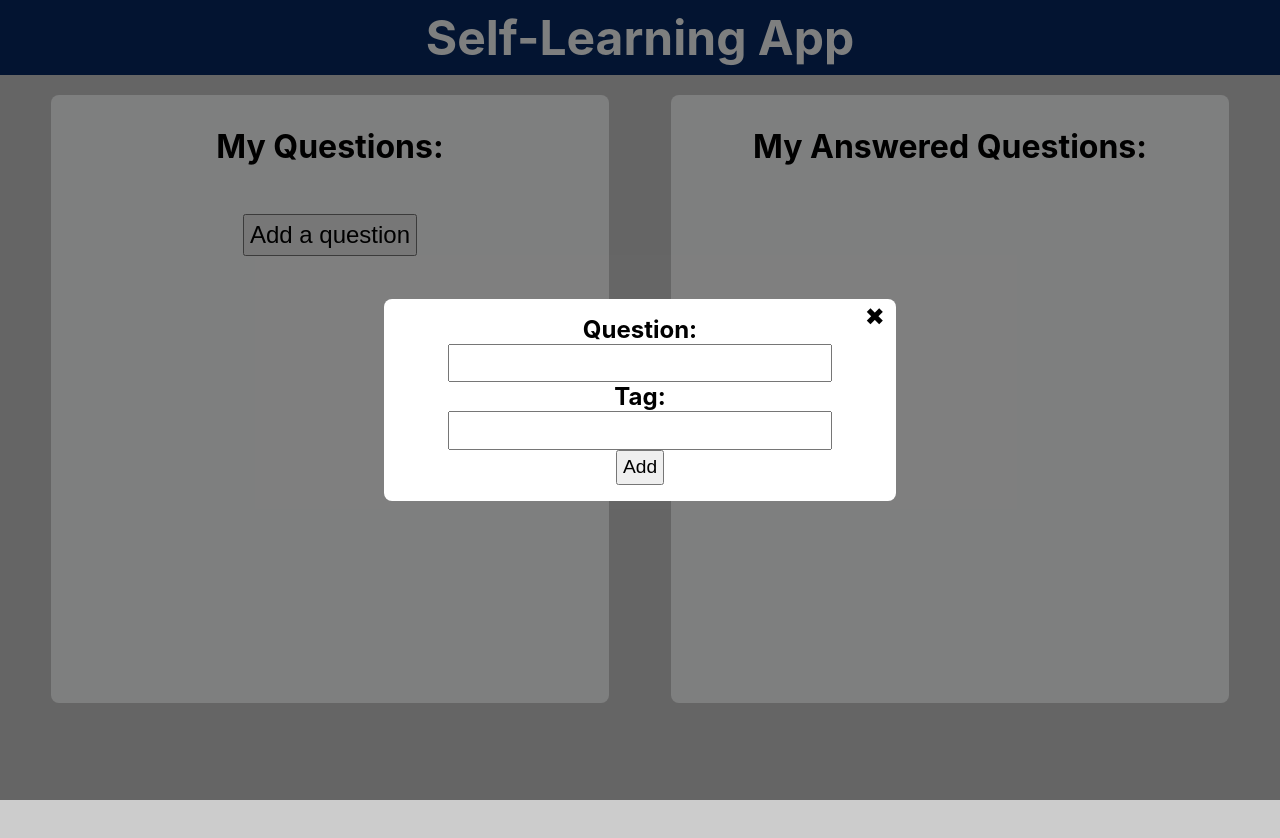
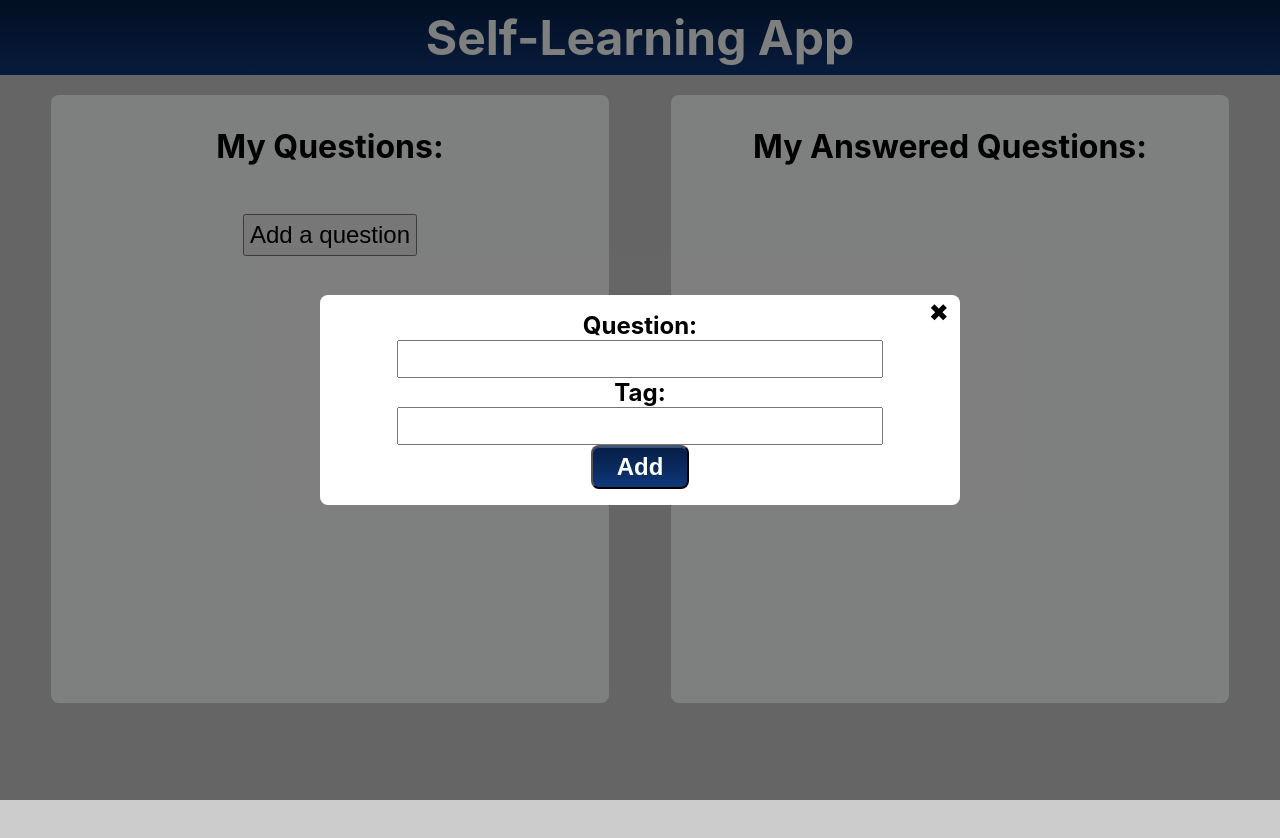
Before and after one commit to chingu-voyages/v12-geckos-team-04, a React (Create React App) app: page / in a window 1280 px wide. Both pictures are taken after a click on the button "Add a question". Shown: the top 838 px of the page. Built offline with nearby package versions, Linux system fonts and the light colour scheme.

Commit message:
styled buttons

```diff
--- a/src/components/AppHeader/AppHeader.module.css
+++ b/src/components/AppHeader/AppHeader.module.css
@@ -1,5 +1,5 @@
 .wrapper {
-    background: #062963;
+	background:linear-gradient(to bottom, #061f47 5%, #0e3779 100%);
     padding: 0.5rem;
 }
 
--- a/src/components/Questions/AnswerModal.js
+++ b/src/components/Questions/AnswerModal.js
@@ -11,7 +11,7 @@ const AnswerModal = (props) => {
                 </ul>
                 <form action="submit" onSubmit={props.answerQuestion}>
                     <textarea name="answerInput" className={styles.answerInput} cols="30" rows="5"></textarea>
-                    <button className={styles.submitButton} type="submit">Submit</button>
+                    <button className={styles.button} type="submit">Submit</button>
                 </form>
             </div>
         </div>
--- a/src/components/Questions/FormModal.js
+++ b/src/components/Questions/FormModal.js
@@ -11,7 +11,7 @@ const FormModal = (props) => {
                 <p className={styles.label}>Tag:</p>
                 <input type="text" className={styles.tagInput} name="taginput" />
                 <div>
-                    <button className={styles.addButton} type="submit">Add</button>
+                    <button className={styles.button} type="submit">Add</button>
                 </div>
             </form>
         </div>
--- a/src/components/Questions/InfoModal.js
+++ b/src/components/Questions/InfoModal.js
@@ -2,35 +2,35 @@ import React from 'react'
 import styles from './questions-styles/Modal.module.css'
 
 const InfoModal = (props) => {
+
+    let deleteButtonStyles = `${styles.button} ${props.answer ? styles.deleteAnswered : styles.deleteUnanswered}`
+
     return (
         <div className={styles.wrapper} onClick={props.closeInfoModal}>
             <div className={styles.content}>
                 <div className={styles.closeButton}>&#10006;</div>
                 <ul className={styles.infoList}>
-                    <li className={styles.label}>Question</li>
-                    <li className={styles.data}>{props.text}</li>
+                    <li className={styles.question}>{props.text}</li>
                     {!props.answer &&
                         <div>
-                            <li className={styles.label}>Added</li>
-                            <li className={styles.data}>{props.date}</li>
+                            <li className={styles.date}>{props.date}</li>
                         </div>}
                     {props.tag &&
                         <React.Fragment>
                             <li className={styles.label}>Tag</li>
-                            <li className={styles.data}>{props.tag}</li>
+                            <li className={styles.tag}>{props.tag}</li>
                         </React.Fragment>}
                     {props.answer &&
                         <React.Fragment>
-                            <li className={styles.label}>Answer</li>
-                            <li className={styles.data}>{props.answer}</li>
+                            <li className={styles.answer}>{props.answer}</li>
                         </React.Fragment>}
                 </ul>
-                <div>
-                    {!props.answer && <button className={styles.answerButton} onClick={() => {props.showAnswerModal()}}>Answer this question</button>}
-                    <button className={props.answer ? styles.deleteAnsweredButton : styles.deleteUnansweredButton} onClick={(e) => {props.deleteQuestion(e, props.id)}}>Delete this question</button>
+                <div className={styles.buttonsWrapper}>
+                    {!props.answer && <button className={[styles.button, styles.answerButton].join(' ')} onClick={() => {props.showAnswerModal()}}>Answer</button>}
+                    <button className={deleteButtonStyles} onClick={(e) => {props.deleteQuestion(e, props.id)}}>Delete</button>
                 </div>
             </div>
-        </div>
+        </div >
     )
 }
 
--- a/src/components/Questions/QuestionsContainer.js
+++ b/src/components/Questions/QuestionsContainer.js
@@ -102,12 +102,12 @@ class QuestionsContainer extends React.Component {
     }
 
     deleteQuestion = (e, indexOfQuestion) => {
-        if (e.target.className === 'Modal_deleteUnansweredButton__X1ybt') {
+        if (e.target.classList.contains('Modal_deleteUnanswered__3kK-_')) {
             const newQuestionList = [...this.state.questions]
             newQuestionList.splice(indexOfQuestion, 1)
             this.setState(() => ({questions: newQuestionList}))
             this.updateLocalStorage(newQuestionList, undefined)
-        } else if (e.target.className === 'Modal_deleteAnsweredButton__QY0SK') {
+        } else if (e.target.classList.contains('Modal_deleteAnswered__2SJQ-')) {
             const newAnsweredQuestionList = [...this.state.answeredQuestions]
             newAnsweredQuestionList.splice(indexOfQuestion, 1)
             this.setState(() => ({answeredQuestions: newAnsweredQuestionList}))
--- a/src/components/Questions/questions-styles/Modal.module.css
+++ b/src/components/Questions/questions-styles/Modal.module.css
@@ -27,7 +27,7 @@
     padding: 1rem;
     position: relative;
     text-align: center;
-    width: 40%;
+    width: 50%;
 }
 
 .closeButton {
@@ -41,6 +41,24 @@
 
 .closeButton:hover {
     color: red;
+}
+
+.question, .buttonsWrapper {
+    padding: 0.6rem;
+}
+
+.date {
+    padding: 0rem 0.6rem 1rem 0.6rem;
+}
+
+.question {
+    font-style: italic;
+    font-size: 1.7rem;
+}
+
+.date {
+    font-size: 1.2rem;
+    font-weight: bold;
 }
 
 .questionInput, .tagInput {
@@ -57,15 +75,33 @@
     font-weight: bold;
 }
 
-.submitButton, .addButton, .answerButton, .deleteUnansweredButton, .deleteAnsweredButton {
-    font-size: 1.2rem;
-    padding: 0.3rem;
-    display: inline-block;
-    cursor: pointer;
-}
-
 .answerInput {
     width: 90%;
     font-family: Arial, Helvetica, sans-serif;
     font-size: 1.5rem;
 }
+
+.button {
+	border-radius: 8px;
+	display: inline-block;
+	cursor: pointer;
+	color:#feffff;
+	font-size: 1.5rem;
+	font-weight: bold;
+    padding: 6px 24px;
+    box-shadow:inset 0px 1px 0px 0px #2152a1;
+	background: linear-gradient(to bottom, #061f47 5%, #0e3779 100%);
+}
+
+.button:hover {
+	background: linear-gradient(to bottom, #112f5f 5%, #1e4b92 100%);
+}
+
+.deleteAnswered, .deleteUnanswered {
+    box-shadow:inset 0px 1px 0px 0px #ff4646;
+    background: linear-gradient(to bottom, #fe1a00 5%, rgb(199, 41, 24) 100%);
+}
+
+.deleteAnswered:hover, .deleteUnanswered:hover {
+    background: linear-gradient(to bottom, #fc3c27 5%, rgb(219, 61, 43) 100%);
+}
```
